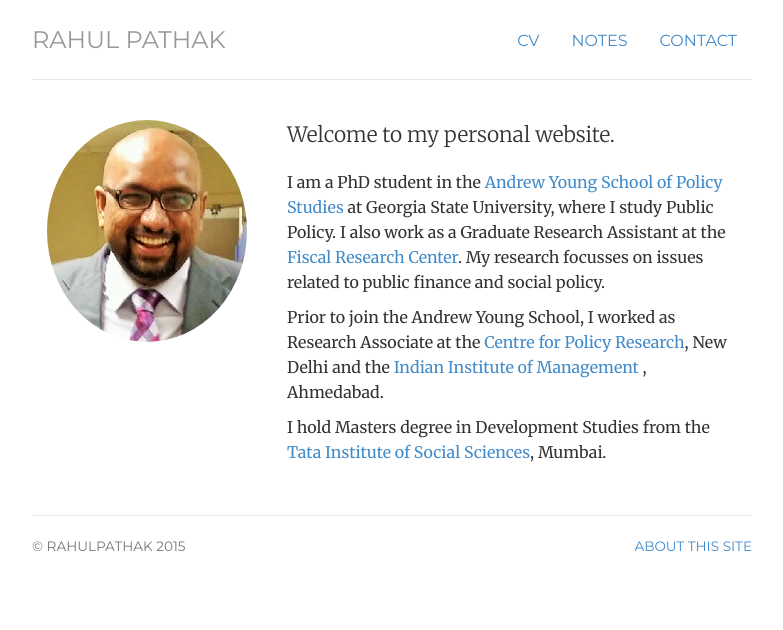
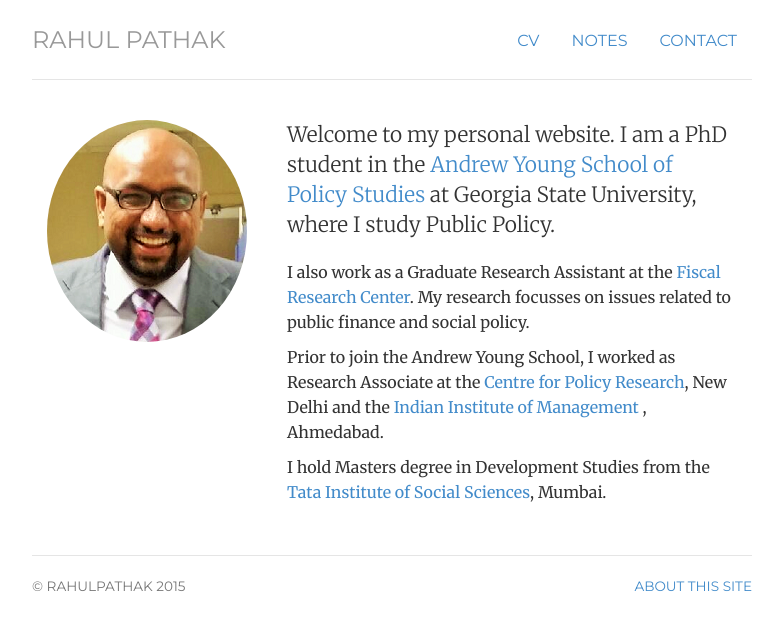
Before and after one commit to pathak-rahul/pathak-rahul.github.io, a Jekyll site: the page built from index.html, in a window 1280 px wide. Shown: the top 630 px of the page, without its empty margins (248-1031 px from the left). Built offline with Jekyll 4.4.1, drawn with Linux system fonts in a browser that asks for light colours.

Commit message:
Update index.html

```diff
--- a/index.html
+++ b/index.html
@@ -13,8 +13,8 @@
 	<img  class="img-circle avatar" alt="Rahul Pathak" src="img/rpathak.png">
 	</div>
 	<div itemscope itemtype="http://data-vocabulary.org/Person" class="col-sm-8">
-	<p class="lead"> Welcome to my personal website.</p>
-	<p>I am a PhD student in the <a href="http://aysps.gsu.edu/"> Andrew Young School of Policy Studies</a> at Georgia State University, where I study Public Policy. I also work as a Graduate Research Assistant at the <a href="http://frc.gsu.edu/">Fiscal Research Center</a>. My research focusses on issues related to public finance and social policy. </span> </p>
+	<p class="lead"> Welcome to my personal website. I am a PhD student in the <a href="http://aysps.gsu.edu/"> Andrew Young School of Policy Studies</a> at Georgia State University, where I study Public Policy.</p>
+	<p> I also work as a Graduate Research Assistant at the <a href="http://frc.gsu.edu/">Fiscal Research Center</a>. My research focusses on issues related to public finance and social policy. </span> </p>
 
 	<p> Prior to join the Andrew Young School, I worked as Research Associate at the <a href="http://www.cprindia.org/"> Centre for Policy Research</a>, New Delhi and  the <a href="http://www.iimahd.ernet.in/"> Indian Institute of Management </a>, Ahmedabad.
 
```
